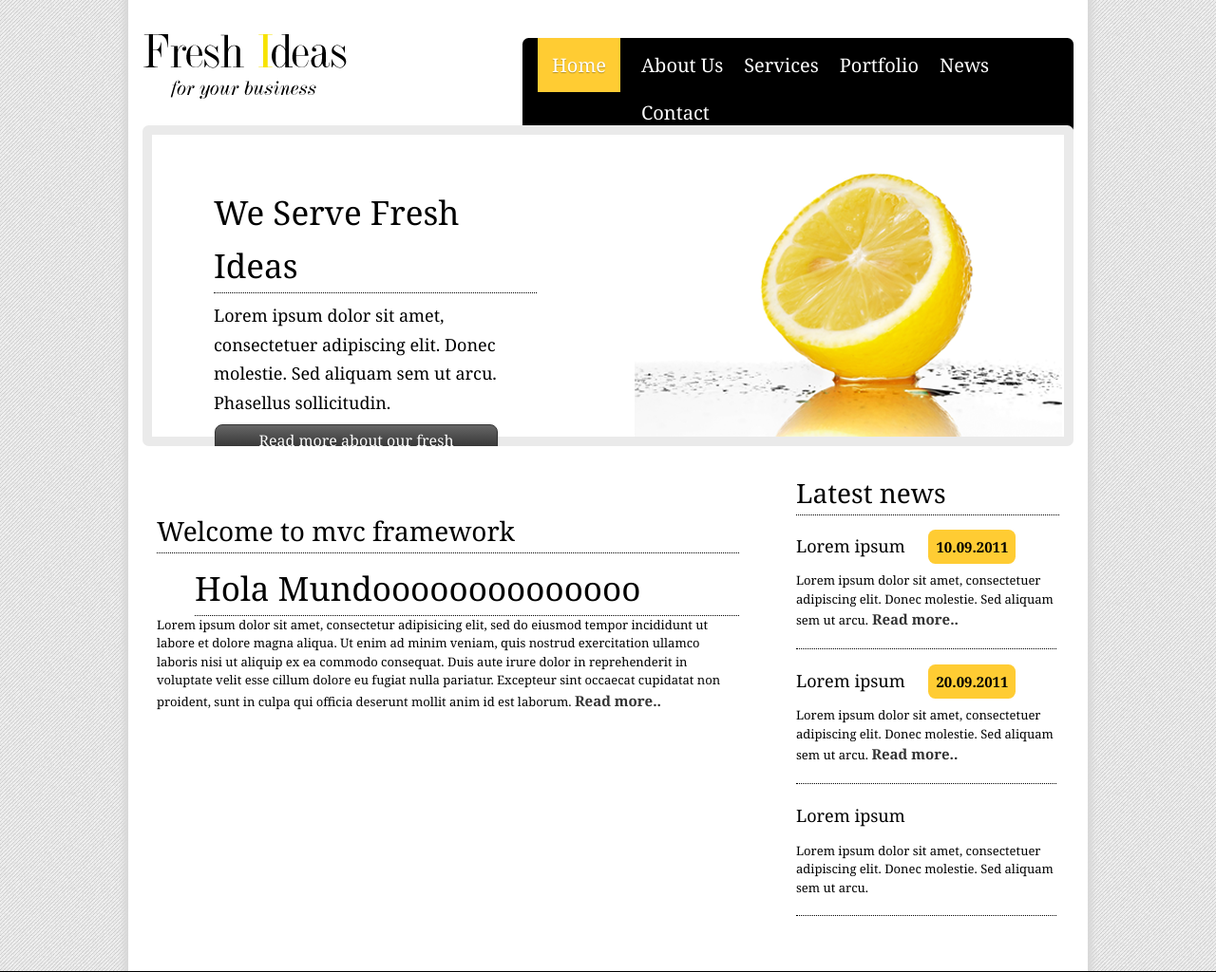
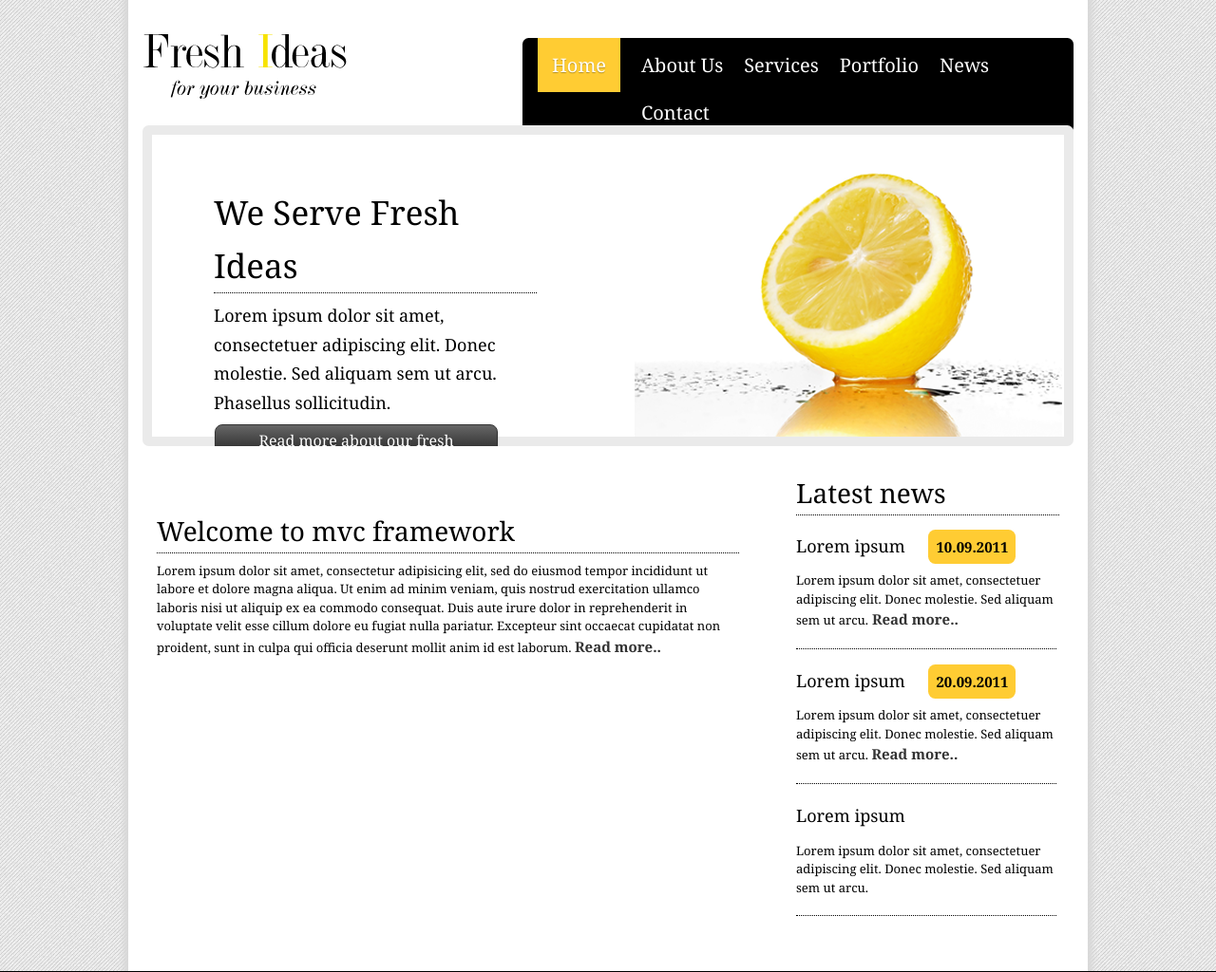
Before and after one commit to danielromeroauk/tutorialesdm, a PHP site: page / in a window 1280 px wide. Shown: the top 1024 px of the page at 95% size. Run offline with PHP 8.4, Linux system fonts and the light colour scheme.

Commit message:
Revert "Se modifico en el index"
This reverts commit 01969cb2201550a8ed1b927755d50683afc371f8.

```diff
--- a/index.php
+++ b/index.php
@@ -3,7 +3,7 @@
 <section class="group1">
 
 <h3>Welcome to mvc framework</h3>
-<h1>Hola mundoooooooooooooo</h1>
+
 <p>Lorem ipsum dolor sit amet, consectetur adipisicing elit, sed do eiusmod
 tempor incididunt ut labore et dolore magna aliqua. Ut enim ad minim veniam,
 quis nostrud exercitation ullamco laboris nisi ut aliquip ex ea commodo
```
